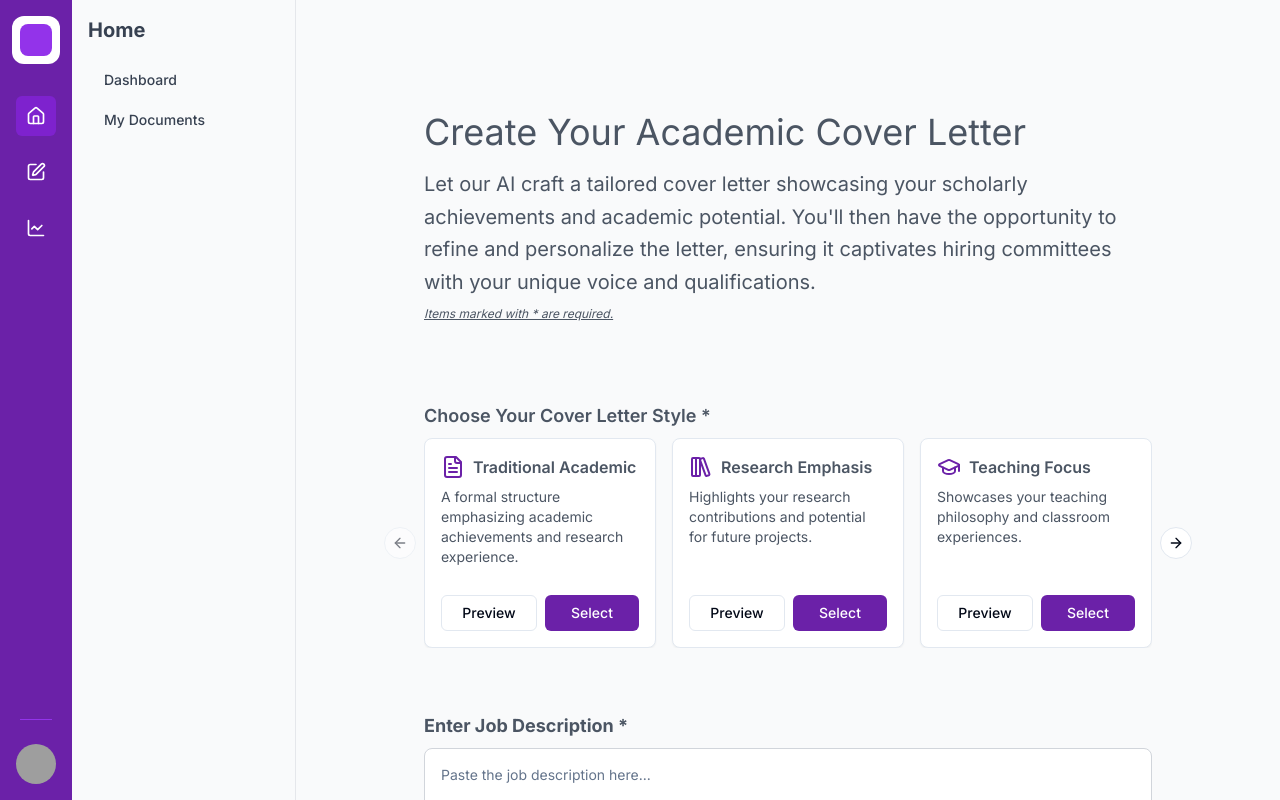
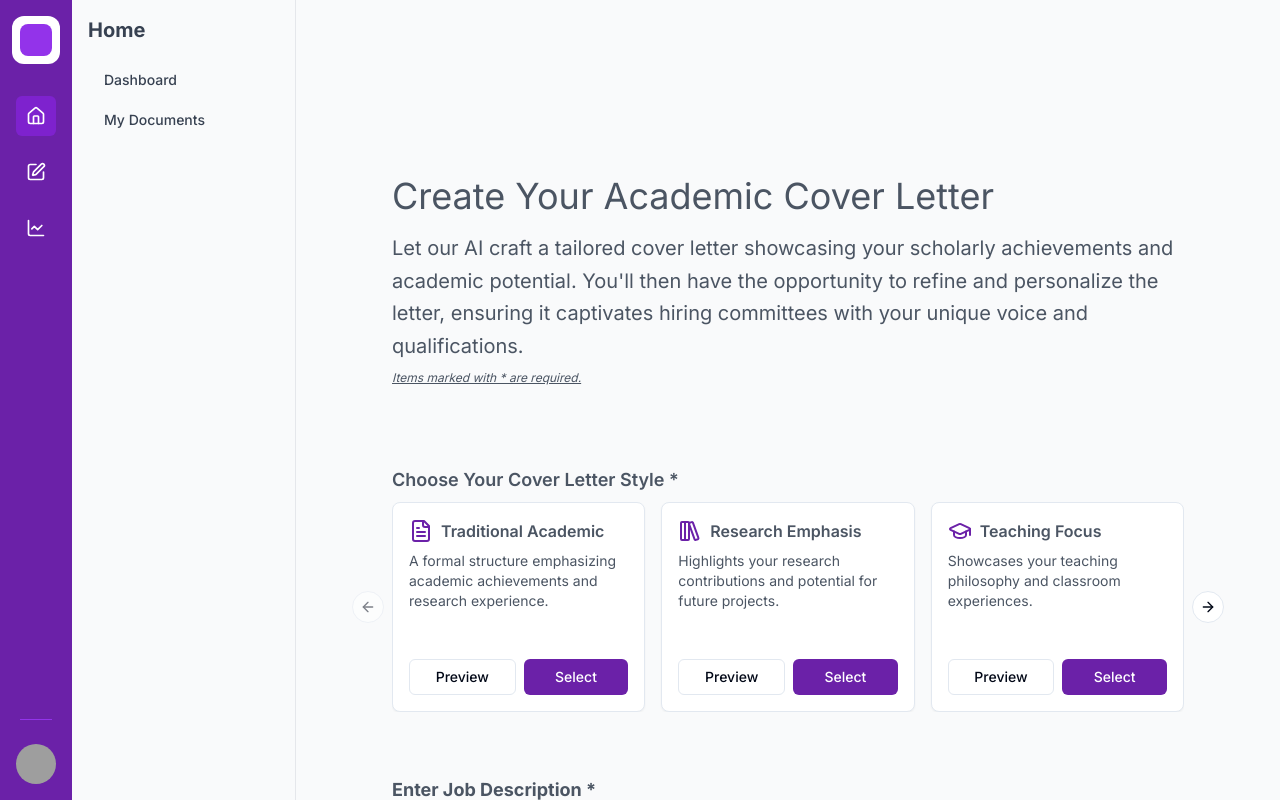
Before and after one commit to Naxus28/lumina.ai, a Next.js app: page /cover-letter in a window 1280 px wide. Built offline with nearby package versions, Linux system fonts and the light colour scheme; grey boxes are pictures that could not be loaded.

Commit message:
More style adjustments

```diff
--- a/app/(auth)/cover-letter/page.tsx
+++ b/app/(auth)/cover-letter/page.tsx
@@ -141,7 +141,7 @@ const CoverLetterGenerator: React.FC = () => {
 	return (
 		<div className="min-h-screen bg-gray-50 w-full">
 			{/* <Header /> */}
-			<main className="px-24 mx-auto py-12">
+			<main className="mx-auto py-12">
 				<Container paddingX="none">
 					<header>
 						<H1>Create Your Academic Cover Letter</H1>
--- a/app/components/AuthLayout.tsx
+++ b/app/components/AuthLayout.tsx
@@ -107,7 +107,7 @@ export default function AuthLayout({ children }: { children: React.ReactNode })
 										src="/placeholder-user.jpg"
 										alt="User"
 									/>
-									<AvatarFallback>U</AvatarFallback>
+									<AvatarFallback className="text-purple-800">U</AvatarFallback>
 								</Avatar>
 							</DropdownMenuTrigger>
 							<DropdownMenuContent
@@ -180,7 +180,7 @@ export default function AuthLayout({ children }: { children: React.ReactNode })
 			</div>
 
 			{/* Main content */}
-			<div className="flex-1 overflow-auto p-8">{children}</div>
+			<div className="flex-1 overflow-auto p-4 sm:p-6 md:p-8 lg:p-12 xl:p-24">{children}</div>
 		</div>
 	);
 }
```
